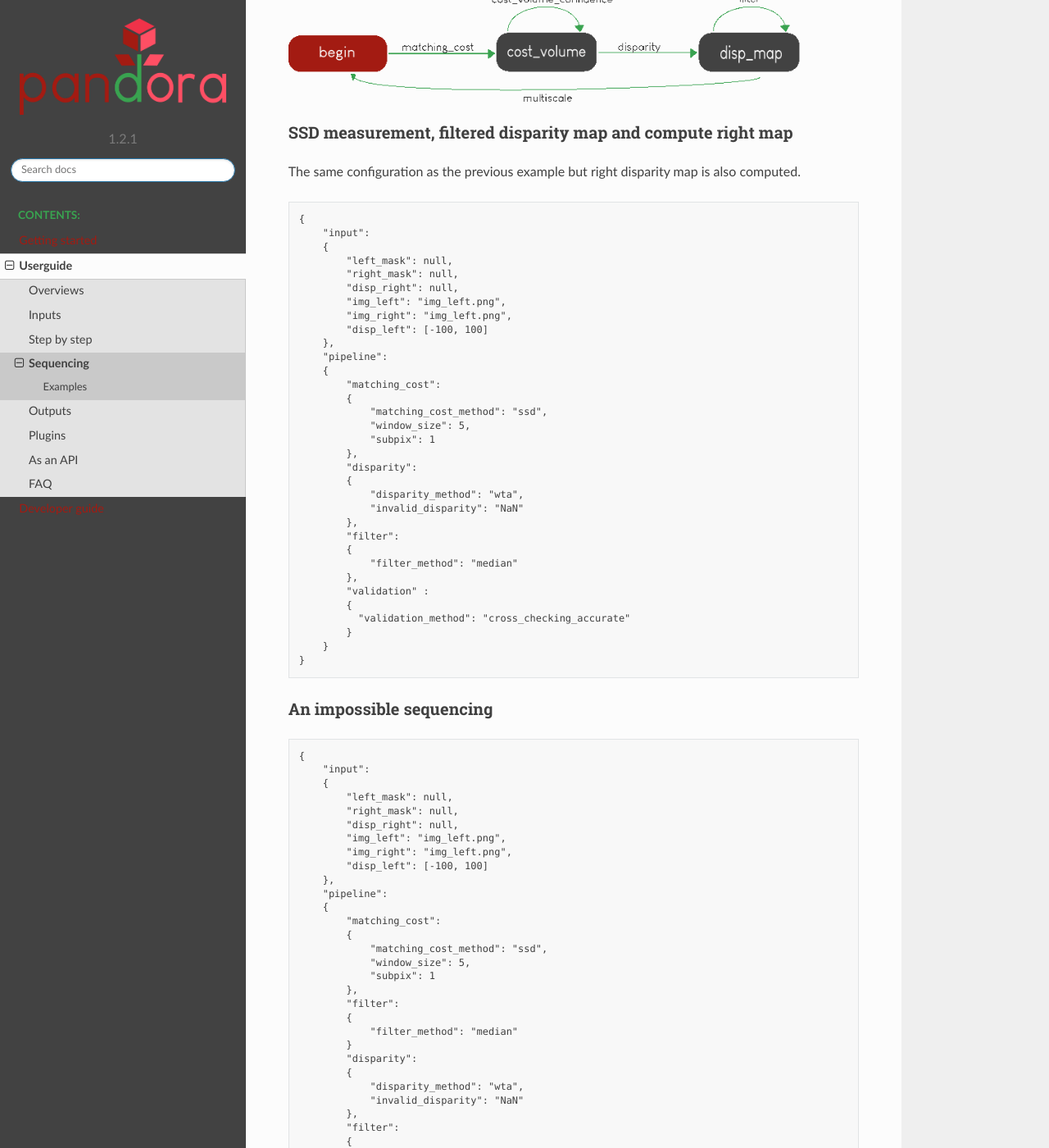
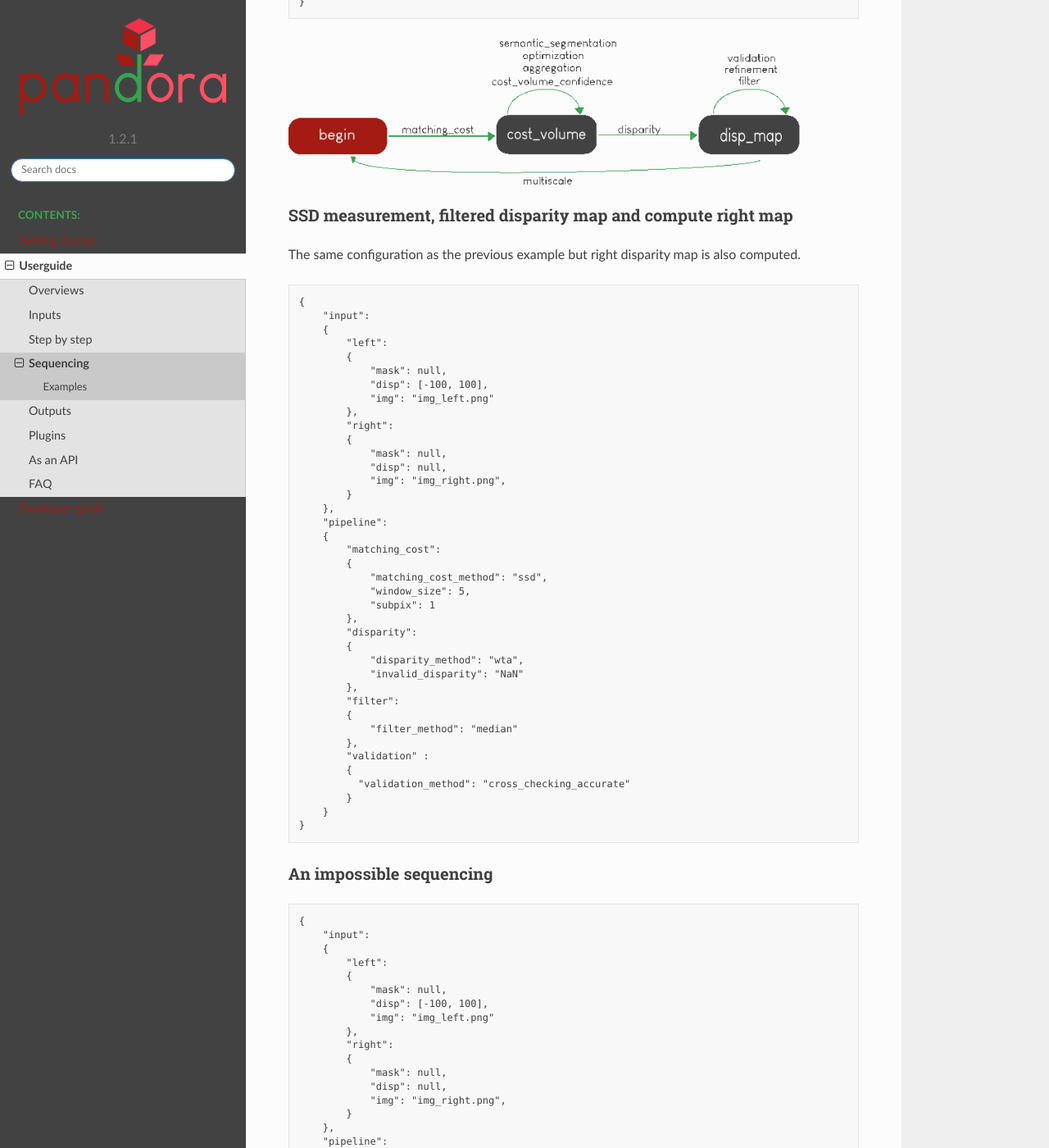
Before and after one commit to CNES/Pandora, a Sphinx documentation site: the page built from docs/source/userguide/sequencing.rst, in a window 1280 px wide and 1400 px high, scrolled down 2518 px. Shown: the whole window at 82% size. Built offline with Sphinx 7.4.7 and the Read the Docs theme 2.0.0, drawn with Linux system fonts in a browser that asks for light colours; formulas are drawn with MathJax 3; pages that are not in the unit, such as notebooks, are missing from menus; some of the changed text lies outside the part shown.

Commit message:
docs: add left and right keys in user_cfg

```diff
--- a/docs/source/userguide/sequencing.rst
+++ b/docs/source/userguide/sequencing.rst
@@ -69,12 +69,18 @@ median filter method.
     {
         "input":
         {
-            "left_mask": null,
-            "right_mask": null,
-            "disp_right": null,
-            "img_left": "img_left.png",
-            "img_right": "img_left.png",
-            "disp_left": [-100, 100]
+            "left":
+            {
+                "mask": null,
+                "disp": [-100, 100],
+                "img": "img_left.png"
+            },
+            "right":
+            {
+                "mask": null,
+                "disp": null,
+                "img": "img_right.png",
+            }
         },
         "pipeline":
         {
@@ -111,12 +117,18 @@ The same configuration as the previous example but right disparity map is also c
     {
         "input":
         {
-            "left_mask": null,
-            "right_mask": null,
-            "disp_right": null,
-            "img_left": "img_left.png",
-            "img_right": "img_left.png",
-            "disp_left": [-100, 100]
+            "left":
+            {
+                "mask": null,
+                "disp": [-100, 100],
+                "img": "img_left.png"
+            },
+            "right":
+            {
+                "mask": null,
+                "disp": null,
+                "img": "img_right.png",
+            }
         },
         "pipeline":
         {
@@ -150,12 +162,18 @@ An impossible sequencing
     {
         "input":
         {
-            "left_mask": null,
-            "right_mask": null,
-            "disp_right": null,
-            "img_left": "img_left.png",
-            "img_right": "img_left.png",
-            "disp_left": [-100, 100]
+            "left":
+            {
+                "mask": null,
+                "disp": [-100, 100],
+                "img": "img_left.png"
+            },
+            "right":
+            {
+                "mask": null,
+                "disp": null,
+                "img": "img_right.png",
+            }
         },
         "pipeline":
         {
@@ -206,12 +224,18 @@ Same step, multiple times
 
     {
         "input": {
-            "left_mask": null,
-            "right_mask": null,
-            "disp_right": null,
-            "img_left": "img_left.png",
-            "img_right": "img_left.png",
-            "disp_left": [-100, 100]
+            "left":
+            {
+                "mask": null,
+                "disp": [-100, 100],
+                "img": "img_left.png"
+            },
+            "right":
+            {
+                "mask": null,
+                "disp": null,
+                "img": "img_right.png",
+            }
         },
         "pipeline":
         {
@@ -250,12 +274,18 @@ Configuration to produce a disparity map, computed by SSD method with multiscale
     {
         "input":
         {
-            "left_mask": null,
-            "right_mask": null,
-            "disp_right": null,
-            "img_left": "img_left.png",
-            "img_right": "img_left.png",
-            "disp_left": [-100, 100]
+            "left":
+            {
+                "mask": null,
+                "disp": [-100, 100],
+                "img": "img_left.png"
+            },
+            "right":
+            {
+                "mask": null,
+                "disp": null,
+                "img": "img_right.png",
+            }
         },
         "pipeline":
         {
```
Also changed, not shown: docs/source/userguide/as_an_api.rst (+8 -6 lines), docs/source/userguide/faq.rst (+11 -9 lines), docs/source/userguide/input.rst (+32 -17 lines), docs/source/userguide/overview.rst (+10 -5 lines), docs/source/userguide/plugins/plugin_libsgm.rst (+7 -3 lines).
